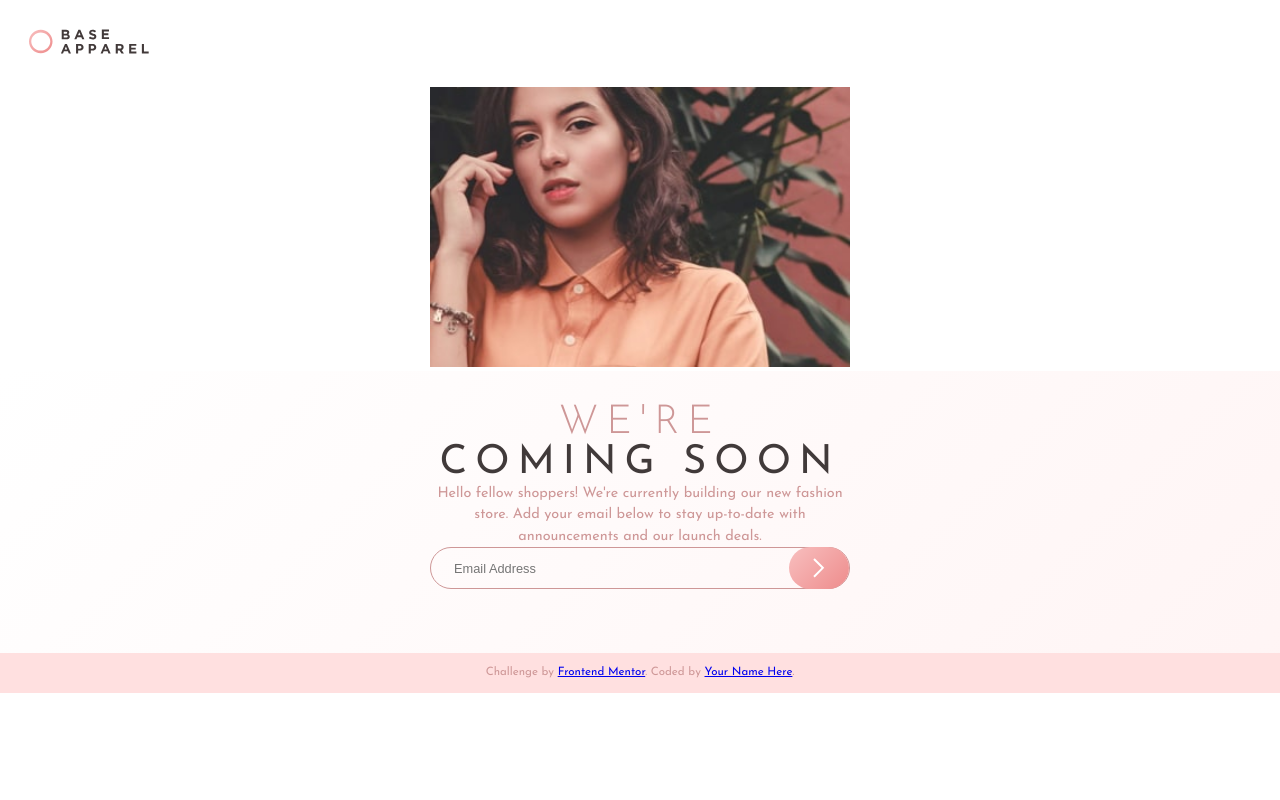
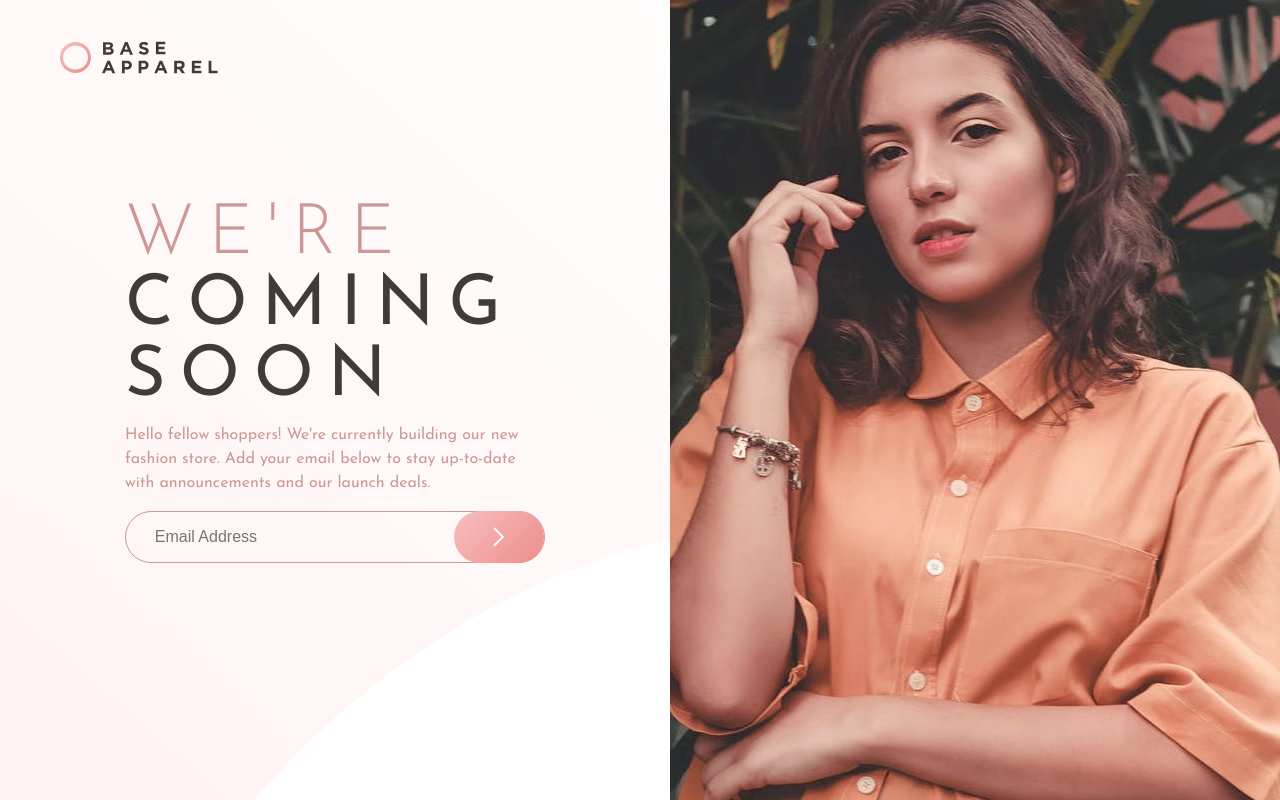
Before and after one commit to jair1823/coming-soon-page, a plain HTML site: page index.html in a window 1280 px wide. Drawn offline with Linux system fonts and the light colour scheme.

Commit message:
Desktop layout

```diff
--- a/css/style.css
+++ b/css/style.css
@@ -20,14 +20,22 @@
 * {
   margin: 0;
   padding: 0;
+  box-sizing: border-box;
 }
 
-body {
+html {
   font-family: "Josefin Sans", sans-serif;
   font-size: 16px;
 }
 
+body {
+  /* background-image: url("../images/bg-pattern-desktop.svg");
+  background-repeat: no-repeat;
+  background-size: cover; */
+}
+
 .header {
+  grid-area: header;
   padding: 1.8em;
   margin: 0 auto;
 }
@@ -37,7 +45,8 @@ body {
 }
 
 .hero-image {
-  max-width: 420px;
+  grid-area: image;
+  max-width: 720px;
   margin: 0 auto;
   text-align: center;
   object-fit: cover;
@@ -48,7 +57,8 @@ body {
 }
 
 .hero-content {
-  background: var(--gradients-linear-1);
+  grid-area: hero;
+  background-image: var(--gradients-linear-1);
   padding: 2em;
   text-align: center;
 }
@@ -69,12 +79,13 @@ h1 span {
   font-weight: 300;
 }
 
-p {
+.hero-content p {
   max-width: 420px;
   margin: 0 auto;
   color: var(--primary-color-desa-red);
   font-size: 0.9em;
   line-height: 1.5em;
+  margin-bottom: 1em;
 }
 
 form {
@@ -142,3 +153,75 @@ footer {
   font-size: 0.8em;
   text-align: center;
 }
+
+body {
+  background-image: url("../images/bg-pattern-desktop.svg");
+  background-repeat: no-repeat;
+  background-size: cover;
+}
+
+.show {
+  display: initial;
+}
+
+@media screen and (min-width: 1200px) {
+  footer {
+    display: none;
+  }
+
+  html {
+    font-size: 20px;
+  }
+
+  .header {
+    display: flex;
+    align-items: center;
+    padding: 3em;
+    margin: 0;
+    text-align: left;
+  }
+
+  .header img {
+    width: 158px;
+  }
+
+  .layout {
+    display: grid;
+    grid-template-areas:
+      "header image"
+      "hero image";
+    grid-template-columns: 1fr 610px;
+    grid-template-rows: 120px 1fr;
+    margin: 0 auto;
+    width: 100vw;
+    height: 100vh;
+  }
+
+  .hero-content {
+    margin-top: 2em;
+    background: none;
+    text-align: left;
+  }
+
+  h1 {
+    margin-bottom: 10px;
+    font-size: 3.5em;
+  }
+  .hero-content p {
+    font-size: 0.8em;
+  }
+
+  .email button {
+    width: 90px;
+  }
+
+  .hero-image {
+    height: 100vh;
+    width: 610px;
+    content: url("../images/hero-desktop.jpg");
+  }
+
+  .image-error {
+    width: 24px;
+  }
+}
--- a/index.html
+++ b/index.html
@@ -35,13 +35,17 @@
           Add your email below to stay up-to-date with announcements and our
           launch deals.
         </p>
-        <form action="">
+        <form>
           <div class="email">
             <input type="text" name="email" placeholder="Email Address" />
 
-            <img class="image-error" src="./images/icon-error.svg" alt="" />
+            <img
+              class="image-error"
+              src="./images/icon-error.svg"
+              alt="Error image"
+            />
 
-            <button>
+            <button type="submit" name="submit">
               <img src="./images/icon-arrow.svg" alt="" />
             </button>
           </div>
@@ -57,8 +61,9 @@
         Challenge by
         <a href="https://www.frontendmentor.io?ref=challenge" target="_blank"
           >Frontend Mentor</a
-        >. Coded by <a href="#">Your Name Here</a>.
+        >. Coded by <a href="https://github.com/jair1823">Jair Cordero</a>.
       </p>
     </footer>
+    <script src="./js/script.js"></script>
   </body>
 </html>
```
Also changed, not shown: js/script.js (added).
